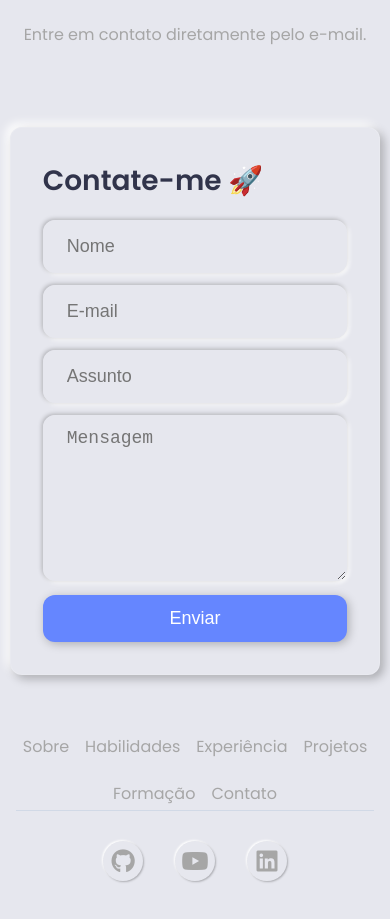
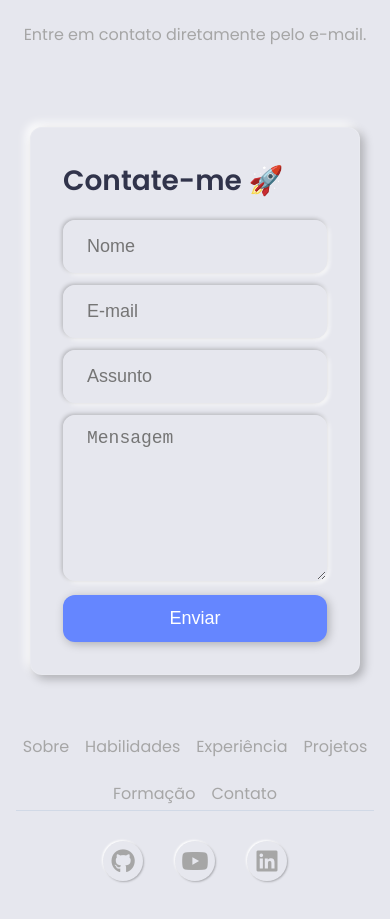
Before and after one commit to guilherme-rodrigues-de-queiroz/portfolio-react, a React (Vite) app: page / in a window 390 px wide. Shown: the part 7481-8400 px from the top of the page. Built offline with nearby package versions, Linux system fonts and the light colour scheme.

Commit message:
Contato.css

```diff
--- a/src/components/Sections/Contato/Contato.css
+++ b/src/components/Sections/Contato/Contato.css
@@ -21,7 +21,7 @@ form {
     width: 95%;
 
     @media (max-width: 768px) {
-        max-width: 400px;
+        max-width: 330px;
     }
 }
 
```
